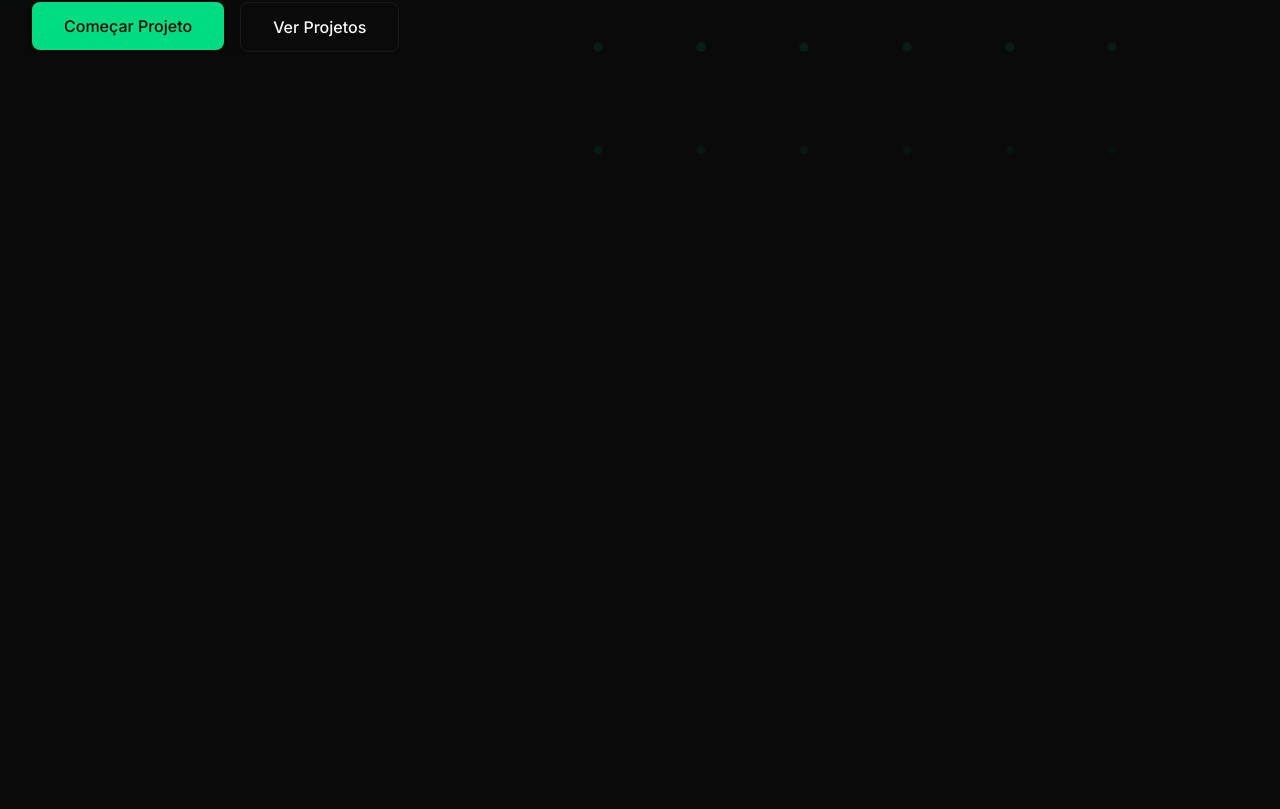
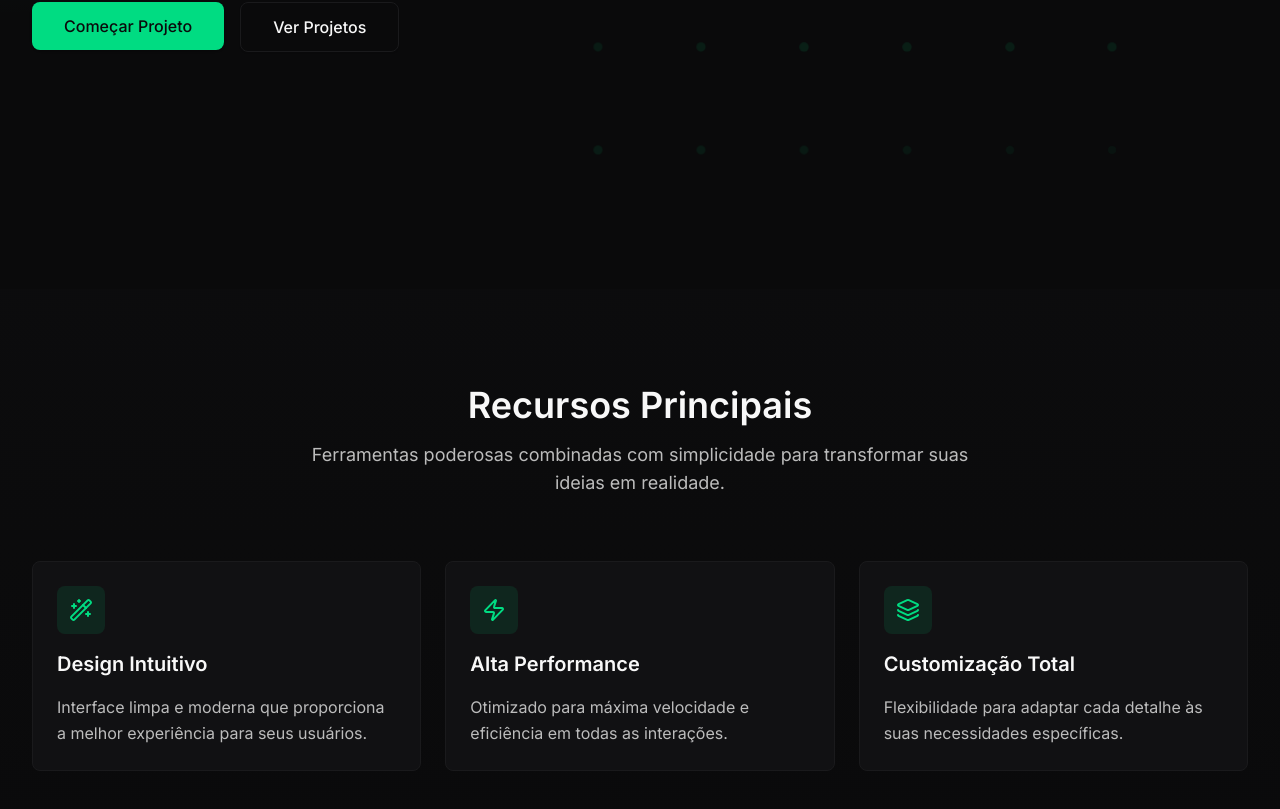
Before and after one commit to luizinhodavp041/orpheo-digital-3, a Next.js app: page / in a window 1280 px wide. Shown: the part 511-1320 px from the top of the page. Before the commit the page ends 800 px from the top, so only its background shows below. Built offline with nearby package versions, Linux system fonts and the light colour scheme.

Commit message:
features

```diff
--- a/src/app/page.tsx
+++ b/src/app/page.tsx
@@ -1,9 +1,13 @@
+"use client";
+
 import HeroSection from "@/components/sections/hero";
+import FeaturesSection from "@/components/sections/features";
 
 export default function Home() {
   return (
     <main className="min-h-screen">
       <HeroSection />
+      <FeaturesSection />
     </main>
   );
 }
--- a/src/components/sections/features.tsx
+++ b/src/components/sections/features.tsx
@@ -0,0 +1,100 @@
+"use client";
+
+import React from "react";
+import { motion } from "framer-motion";
+import { Layers, Wand2, Zap } from "lucide-react";
+
+interface Feature {
+  icon: React.ElementType;
+  title: string;
+  description: string;
+}
+
+interface FeatureCardProps {
+  feature: Feature;
+  index: number;
+}
+
+const features: Feature[] = [
+  {
+    icon: Wand2,
+    title: "Design Intuitivo",
+    description:
+      "Interface limpa e moderna que proporciona a melhor experiência para seus usuários.",
+  },
+  {
+    icon: Zap,
+    title: "Alta Performance",
+    description:
+      "Otimizado para máxima velocidade e eficiência em todas as interações.",
+  },
+  {
+    icon: Layers,
+    title: "Customização Total",
+    description:
+      "Flexibilidade para adaptar cada detalhe às suas necessidades específicas.",
+  },
+];
+
+const FeatureCard = ({ feature, index }: FeatureCardProps) => {
+  const Icon = feature.icon;
+
+  return (
+    <motion.div
+      initial={{ opacity: 0, y: 20 }}
+      whileInView={{ opacity: 1, y: 0 }}
+      transition={{ duration: 0.5, delay: index * 0.1 }}
+      viewport={{ once: true }}
+      className="p-6 rounded-lg bg-background-secondary border border-border hover:border-accent/20 transition-colors"
+    >
+      <div className="space-y-4">
+        <div className="w-12 h-12 rounded-lg bg-accent/10 flex items-center justify-center">
+          <Icon className="w-6 h-6 text-accent" />
+        </div>
+        <h3 className="text-xl font-semibold text-text">{feature.title}</h3>
+        <p className="text-text-secondary leading-relaxed">
+          {feature.description}
+        </p>
+      </div>
+    </motion.div>
+  );
+};
+
+export default function FeaturesSection() {
+  return (
+    <section className="py-24 bg-background relative">
+      {/* Gradiente de fundo sutil */}
+      <div className="absolute inset-0 bg-gradient-to-b from-background-secondary/50 to-transparent opacity-50" />
+
+      <div className="container relative z-10">
+        <div className="text-center space-y-4 mb-16">
+          <motion.h2
+            initial={{ opacity: 0, y: 20 }}
+            whileInView={{ opacity: 1, y: 0 }}
+            transition={{ duration: 0.5 }}
+            viewport={{ once: true }}
+            className="text-3xl md:text-4xl font-semibold"
+          >
+            Recursos Principais
+          </motion.h2>
+          <motion.p
+            initial={{ opacity: 0, y: 20 }}
+            whileInView={{ opacity: 1, y: 0 }}
+            transition={{ duration: 0.5, delay: 0.1 }}
+            viewport={{ once: true }}
+            className="text-text-secondary text-lg max-w-2xl mx-auto"
+          >
+            Ferramentas poderosas combinadas com simplicidade para transformar
+            suas ideias em realidade.
+          </motion.p>
+        </div>
+
+        <div className="grid grid-cols-1 md:grid-cols-3 gap-6">
+          {features.map((feature, index) => (
+            <FeatureCard key={feature.title} feature={feature} index={index} />
+          ))}
+        </div>
+      </div>
+    </section>
+  );
+}
```
